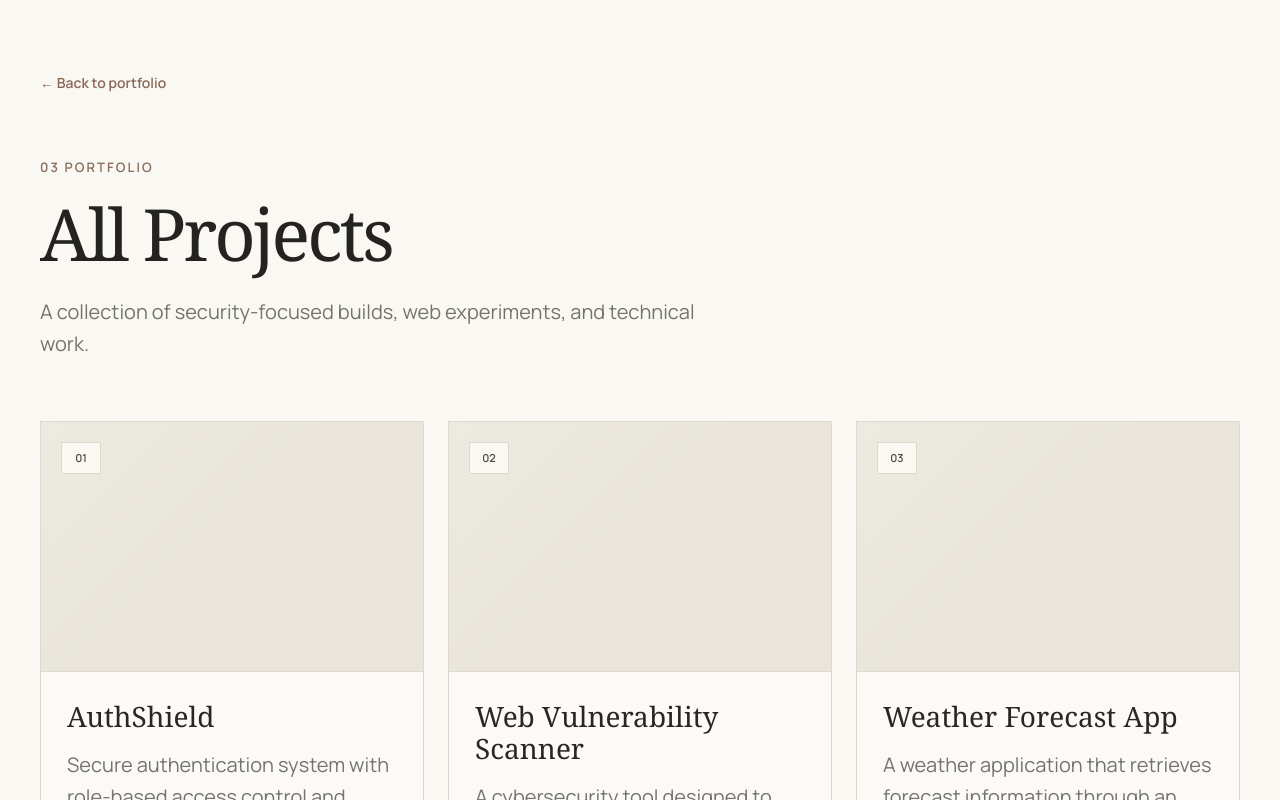
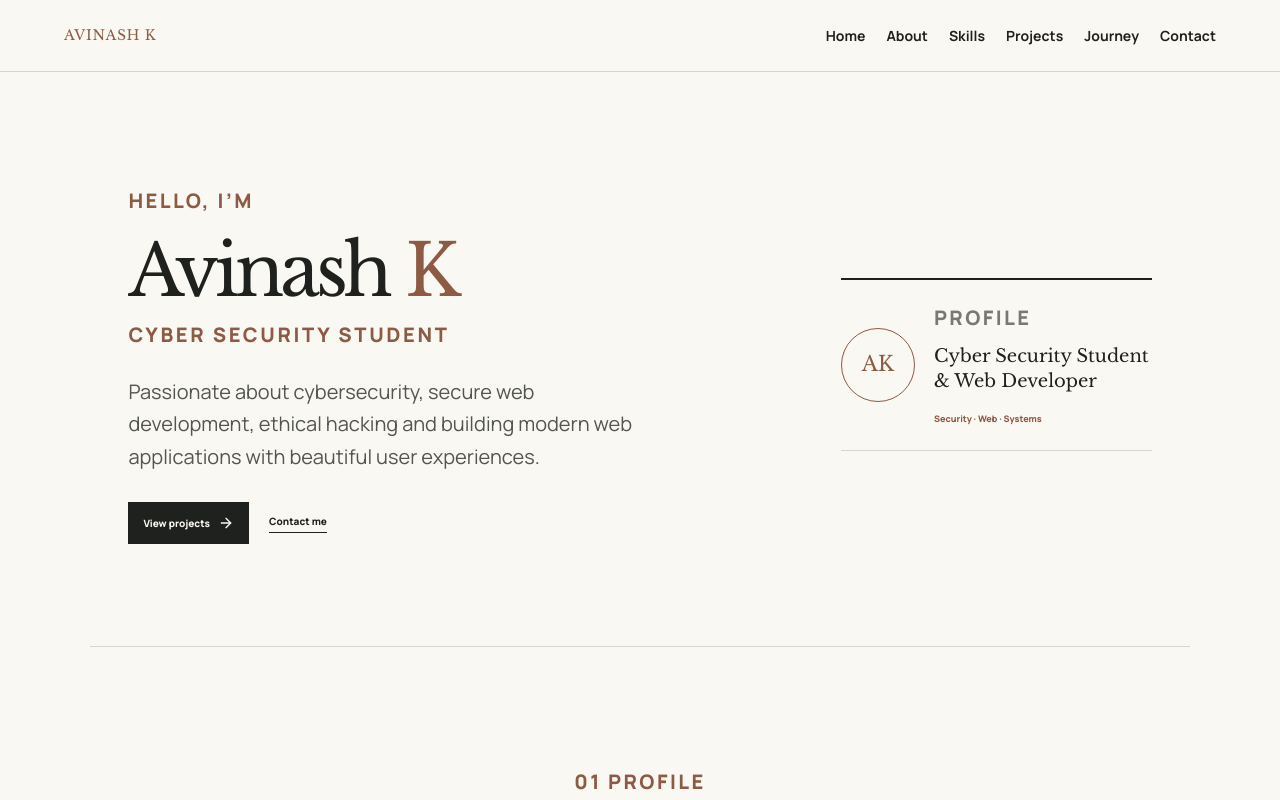
Before and after one commit to avinashk08408/Avinash-portfolio, a React (Vite) app: page /projects in a window 1280 px wide. Shown: the top 800 px of the page. Built offline with nearby package versions, Linux system fonts and the light colour scheme; a web font is replaced by a local one.

Commit message:
Refactor App component to remove routing

```diff
--- a/src/App.jsx
+++ b/src/App.jsx
@@ -1,5 +1,3 @@
-import { Route, Switch } from "wouter";
-
 import Navbar from "./components/Navbar/Navbar";
 import Hero from "./components/Hero/Hero";
 import About from "./components/About/About";
@@ -12,21 +10,9 @@ import Activity from "./components/Activity/Activity";
 import Contact from "./components/Contact/Contact";
 import Footer from "./components/Footer/Footer";
 
-import ProjectsPage from "./pages/ProjectsPage";
-
 export default function App() {
   return (
     <div className="quiet-scholar content-edition">
-
-      <Switch>
-
-        {/* ALL PROJECTS PAGE */}
-        <Route path="/projects">
-          <ProjectsPage />
-        </Route>
-
-        {/* MAIN PORTFOLIO */}
-        <Route>
       <Navbar />
 
       <main>
@@ -42,10 +28,6 @@ export default function App() {
       </main>
 
       <Footer />
-        </Route>
-
-      </Switch>
-
     </div>
   );
 }
```
Lines whose indentation alone changed are shown as unchanged.
